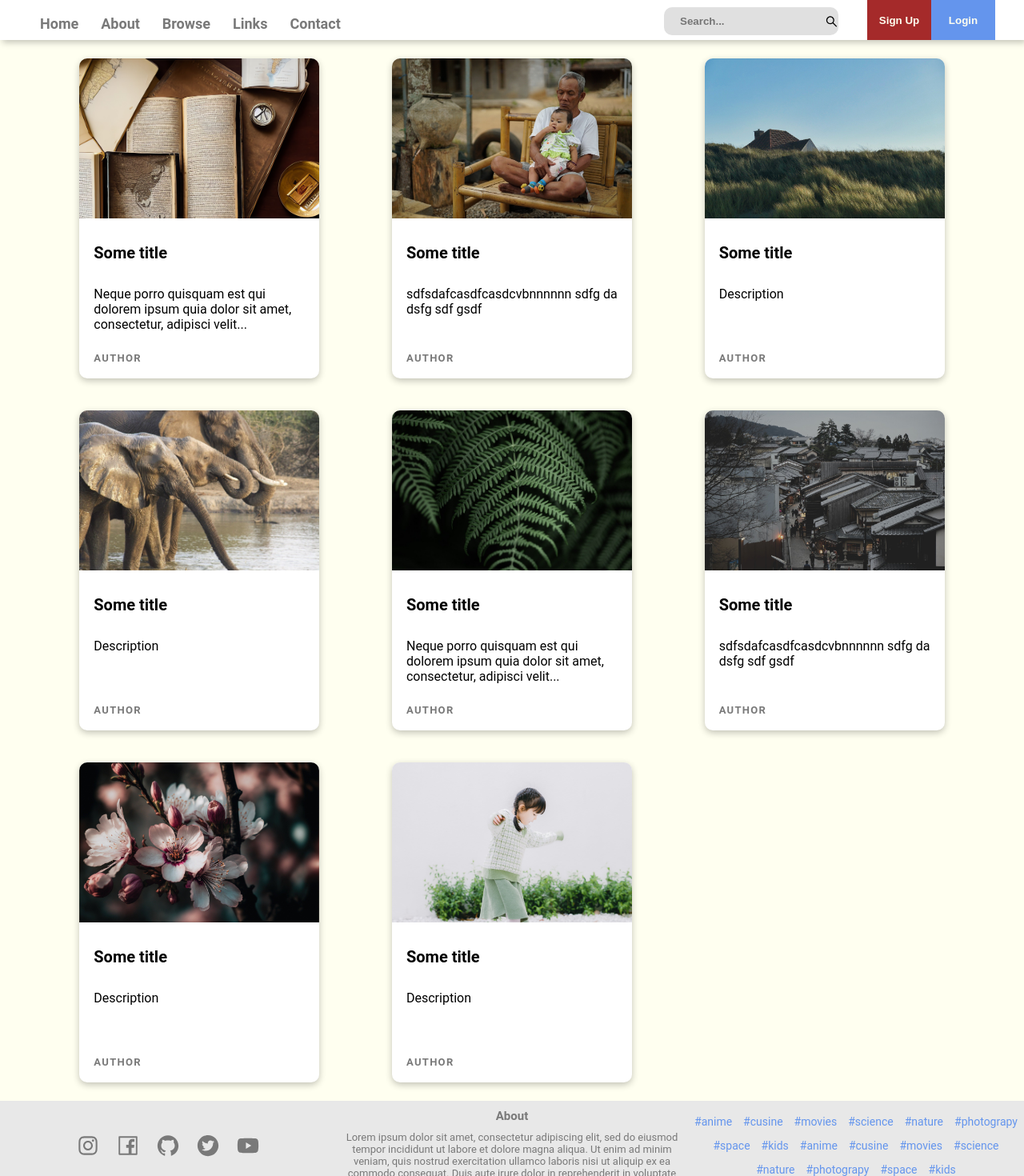
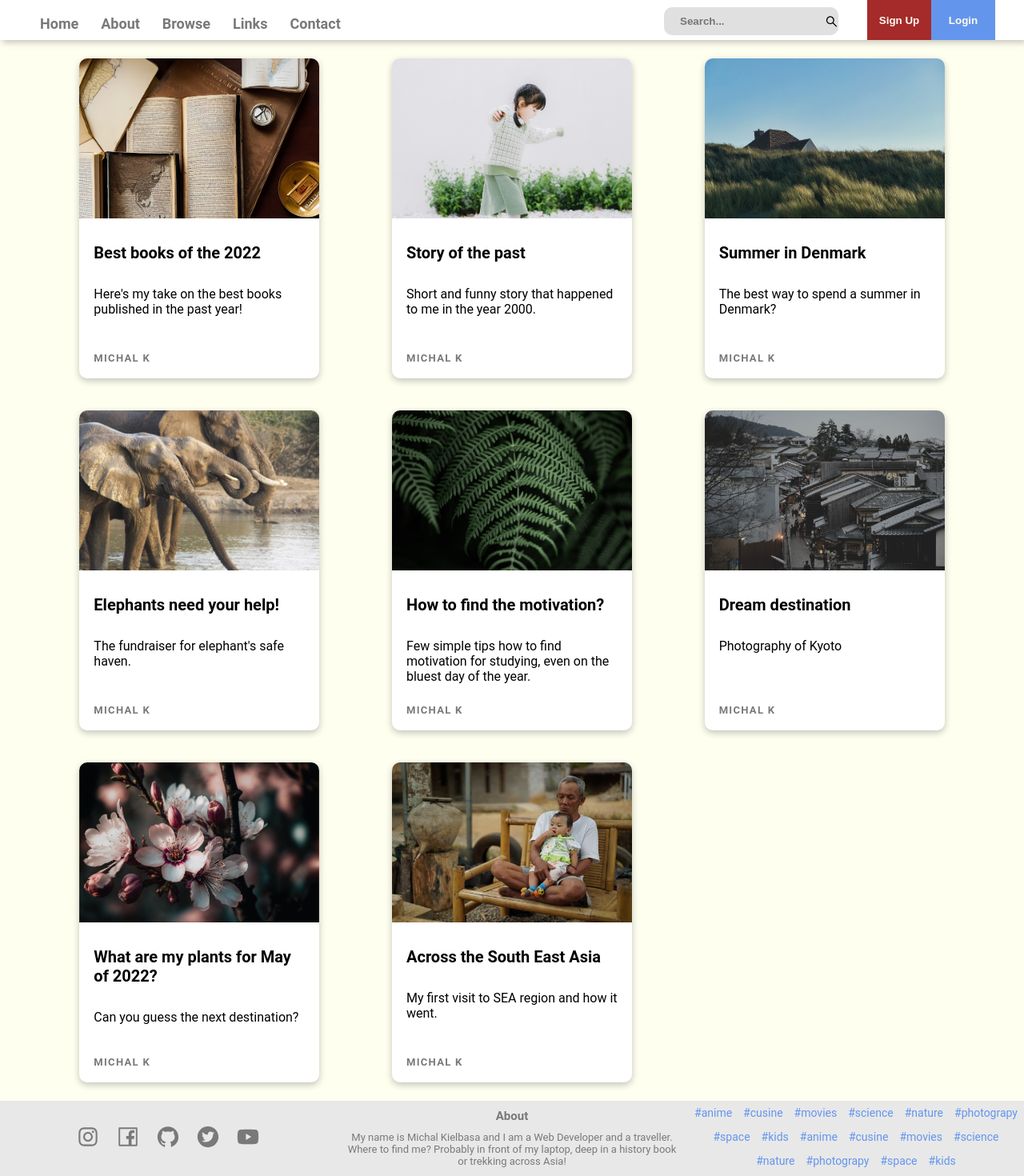
Before and after one commit to aftermath321/blog_mockup, a Next.js app: page / in a window 1280 px wide. Shown: the top 1470 px of the page at 80% size. Built offline with nearby package versions, Linux system fonts and the light colour scheme.

Commit message:
Added text and fixed README

```diff
--- a/src/components/footer.js
+++ b/src/components/footer.js
@@ -21,12 +21,9 @@ const Footer = () => {
       <div className="about">
         <h1>About</h1>
         <span>
-          Lorem ipsum dolor sit amet, consectetur adipiscing elit, sed do
-          eiusmod tempor incididunt ut labore et dolore magna aliqua. Ut enim ad
-          minim veniam, quis nostrud exercitation ullamco laboris nisi ut
-          aliquip ex ea commodo consequat. Duis aute irure dolor in
-          reprehenderit in voluptate velit esse cillum dolore eu fugiat nulla
-          pariatur.
+          My name is Michal Kielbasa and I am a Web Developer and a traveller.
+          Where to find me? Probably in front of my laptop, deep in a history book
+           or trekking across Asia!
         </span>
       </div>
       <div className="tags">
--- a/src/pages/index.js
+++ b/src/pages/index.js
@@ -31,78 +31,77 @@ export default function Home() {
               <Image alt="books" src={Books} className="thumbnail" />
 
               <content>
-                <h1>Some title</h1>
+                <h1>Best books of the 2022</h1>
                 <p>
-                  Neque porro quisquam est qui dolorem ipsum quia dolor sit
-                  amet, consectetur, adipisci velit...
+                  Here's my take on the best books published in the past year!
                 </p>
-                <span>Author</span>
+                <span>Michal K</span>
+              </content>
+            </div>
+            <div className="card">
+              <Image alt="girl" src={Girl} className="thumbnail" />
+
+              <content>
+                <h1>Story of the past</h1>
+                <p>Short and funny story that happened to me in the year 2000.</p>
+                <span>Michal K</span>
+              </content>
+            </div>
+            <div className="card">
+              <Image alt="dunes" src={Dunes} className="thumbnail" />
+
+              <content>
+                <h1>Summer in Denmark</h1>
+                <p>The best way to spend a summer in Denmark?</p>
+                <span>Michal K</span>
+              </content>
+            </div>
+            <div className="card">
+              <Image  alt="elephants" src={Elephants} className="thumbnail" />
+
+              <content>
+                <h1>Elephants need your help!</h1>
+                <p>The fundraiser for elephant's safe haven.</p>
+                <span>Michal K</span>
+              </content>
+            </div>
+            <div className="card">
+              <Image alt="fern" src={Fern} className="thumbnail" />
+
+              <content>
+                <h1>How to find the motivation?</h1>
+                <p>
+                  Few simple tips how to find motivation for studying,
+                  even on the bluest day of the year.
+                </p>
+                <span>Michal K</span>
+              </content>
+            </div>
+            <div className="card">
+              <Image alt="street" src={Street} className="thumbnail" />
+
+              <content>
+                <h1>Dream destination</h1>
+                <p>Photography of Kyoto</p>
+                <span>Michal K</span>
+              </content>
+            </div>
+            <div className="card">
+              <Image alt="flower" src={Flower} className="thumbnail" />
+
+              <content>
+                <h1>What are my plants for May of 2022?</h1>
+                <p>Can  you guess the next destination?</p>
+                <span>Michal K</span>
               </content>
             </div>
             <div className="card">
               <Image alt="child" src={Child} className="thumbnail" />
 
               <content>
-                <h1>Some title</h1>
-                <p>sdfsdafcasdfcasdcvbnnnnnn sdfg da dsfg sdf gsdf </p>
-                <span>Author</span>
-              </content>
-            </div>
-            <div className="card">
-              <Image alt="dunes" src={Dunes} className="thumbnail" />
-
-              <content>
-                <h1>Some title</h1>
-                <p>Description</p>
-                <span>Author</span>
-              </content>
-            </div>
-            <div className="card">
-              <Image  alt="elephants" src={Elephants} className="thumbnail" />
-
-              <content>
-                <h1>Some title</h1>
-                <p>Description</p>
-                <span>Author</span>
-              </content>
-            </div>
-            <div className="card">
-              <Image alt="fern" src={Fern} className="thumbnail" />
-
-              <content>
-                <h1>Some title</h1>
-                <p>
-                  Neque porro quisquam est qui dolorem ipsum quia dolor sit
-                  amet, consectetur, adipisci velit...
-                </p>
-                <span>Author</span>
-              </content>
-            </div>
-            <div className="card">
-              <Image alt="street" src={Street} className="thumbnail" />
-
-              <content>
-                <h1>Some title</h1>
-                <p>sdfsdafcasdfcasdcvbnnnnnn sdfg da dsfg sdf gsdf </p>
-                <span>Author</span>
-              </content>
-            </div>
-            <div className="card">
-              <Image alt="flower" src={Flower} className="thumbnail" />
-
-              <content>
-                <h1>Some title</h1>
-                <p>Description</p>
-                <span>Author</span>
-              </content>
-            </div>
-            <div className="card">
-              <Image alt="girl" src={Girl} className="thumbnail" />
-
-              <content>
-                <h1>Some title</h1>
-                <p>Description</p>
-                <span>Author</span>
+                <h1>Across the South East Asia</h1>
+                <p>My first visit to SEA region and how it went.</p>
+                <span>Michal K</span>
               </content>
             </div>
           </div>
```
Also changed, not shown: 1 other file (tests, documents, lock files or other folders).
